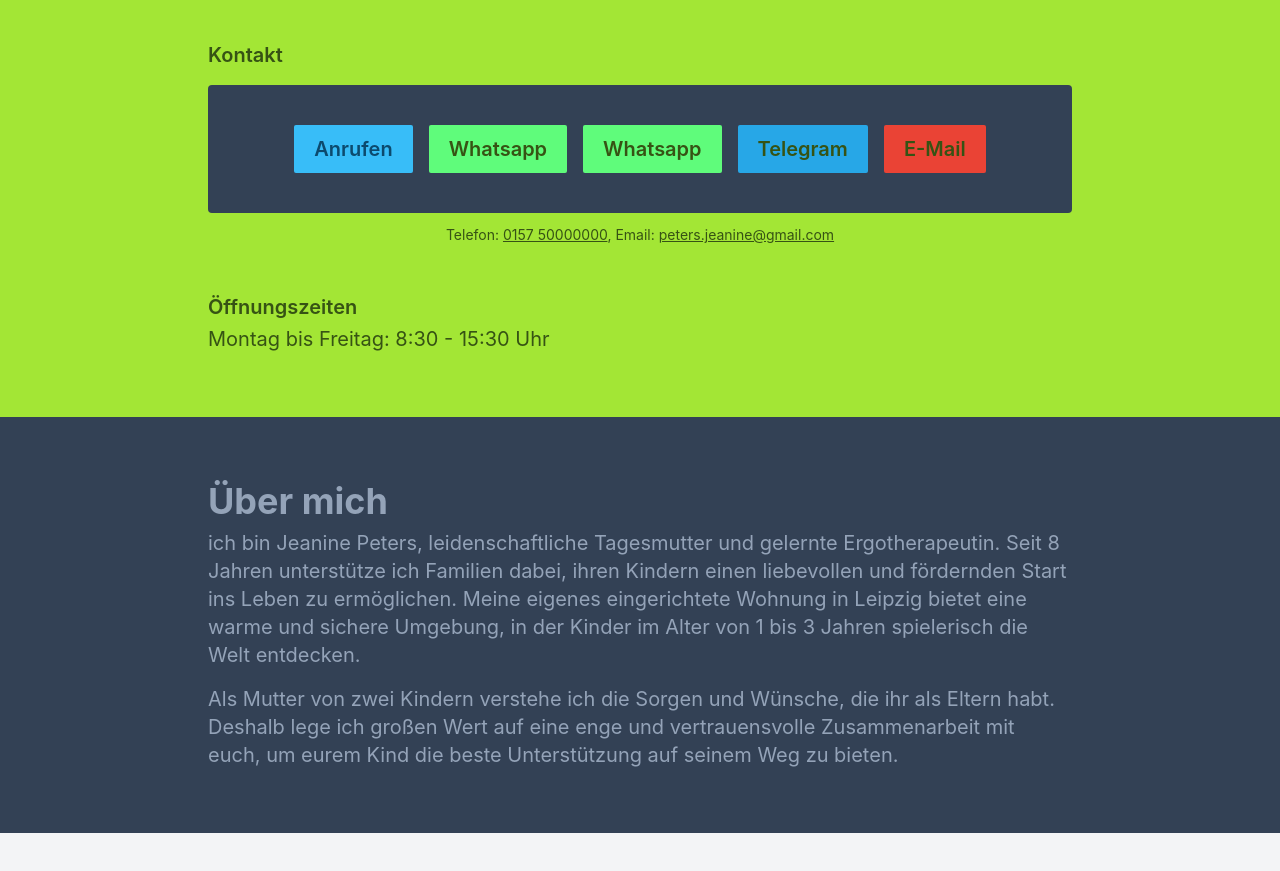
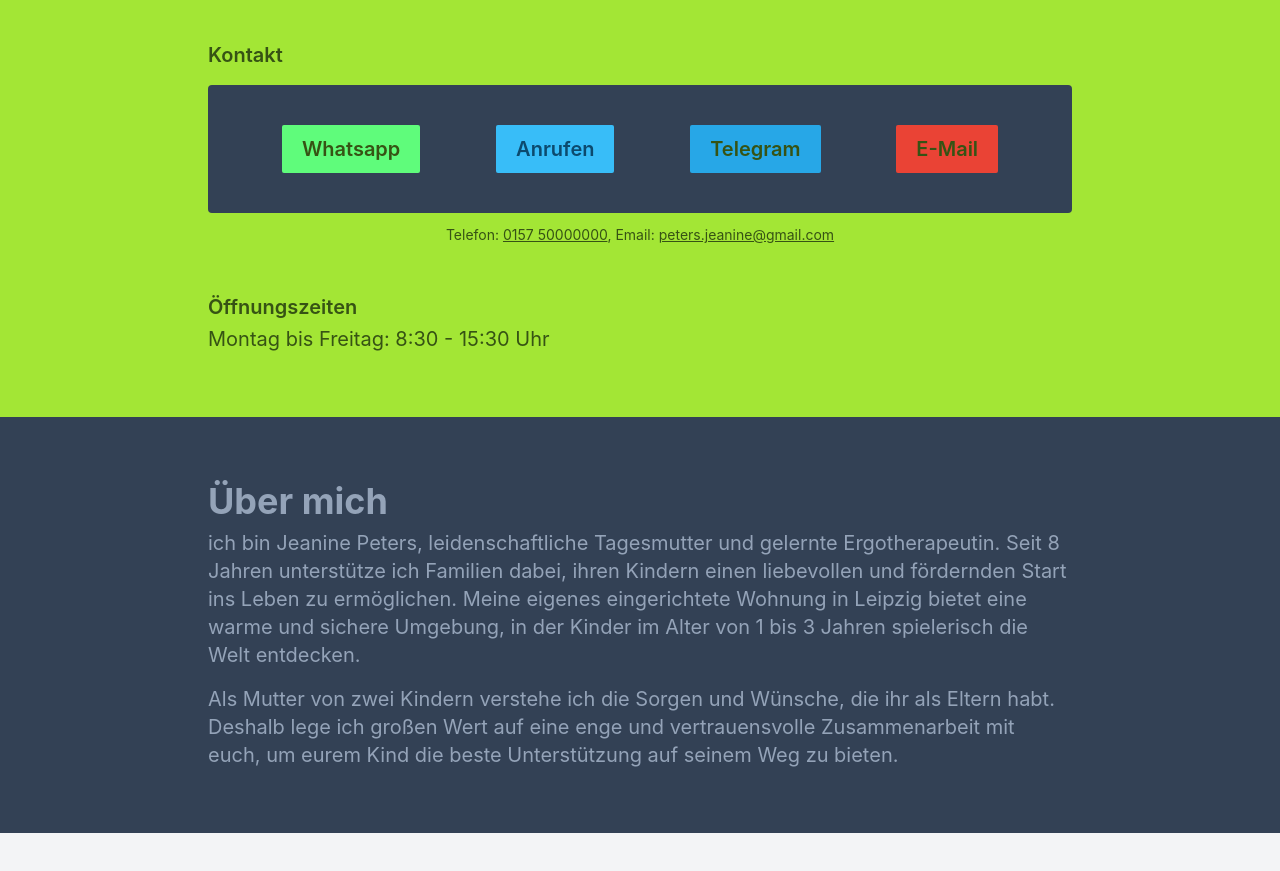
Before and after one commit to NULLzuEINS/tagesmutter-peters-de, an Astro site in the folder app/: page / in a window 1280 px wide. Shown: the part 1175-2046 px from the top of the page. Built offline with nearby package versions, Linux system fonts and the light colour scheme; Astro itself is replaced by a stand-in of ours.

Commit message:
💄 style: refactor: Refactor contact section in index.astro for better structure and readability

```diff
--- a/app/src/pages/index.astro
+++ b/app/src/pages/index.astro
@@ -23,23 +23,18 @@ import GoogleMap from '../components/GoogleMap.astro'
 				<a href="https://maps.app.goo.gl/jzU8Tnb2iCeyxCfR6" class="underline" target="_blank">Google Maps</a>
 			</p>
 
+			<h3 class="pt-8 pb-1 text-xl font-semibold">Kontakt</h3>
+			<div class="flex flex-col md:flex-row justify-around md:space-x-2 space-y-2 md:space-y-0  p-2 md:p-10 text-center bg-slate-700 rounded my-3">
 
-			<h3 class="pt-8 pb-1 text-xl font-semibold">Kontakt</h3>
-			<p class="flex space-x-4 justify-center text-center p-10 bg-slate-700 rounded my-3">
-				<a
-						href="tel:+4915750000000"
-						class="text-sky-900 bg-sky-400 hover:bg-sky-600 focus:ring-4 focus:ring-sky-300 font-semibold rounded-sm  px-4 lg:px-5 py-2 lg:py-2.5  focus:outline-none dark:focus:ring-gray-200"
-						>Anrufen</a
-					>
 				<a
 						href="whatsapp://send?phone=+4915750000000"
-						class="text-lime-900 bg-[#5FFC7B] hover:bg-[#28D146] focus:ring-4 focus:ring-[#28D146]-300 font-semibold rounded-sm px-4 lg:px-5 py-2 lg:py-2.5  focus:outline-none dark:focus:ring-gray-200"
+						class="text-lime-900 bg-[#5FFC7B] hover:bg-[#28D146] focus:ring-4 focus:ring-[#28D146]-300 font-semibold rounded-sm px-4 lg:px-5 py-2 lg:py-2.5 focus:outline-none dark:focus:ring-gray-200"
 						>Whatsapp</a
 					>
 				<a
-						href="https://api.whatsapp.com/send/?phone=00491707353067"
-						class="text-lime-900 bg-[#5FFC7B] hover:bg-[#28D146] focus:ring-4 focus:ring-[#28D146]-300 font-semibold rounded-sm px-4 lg:px-5 py-2 lg:py-2.5  focus:outline-none dark:focus:ring-gray-200"
-						>Whatsapp</a
+						href="tel:+4915750000000"
+						class="text-sky-900 bg-sky-400 hover:bg-sky-600 focus:ring-4 focus:ring-sky-300 font-semibold rounded-sm px-4 lg:px-5 py-2 lg:py-2.5  focus:outline-none dark:focus:ring-gray-200"
+						>Anrufen</a
 					>
 				<a
 						href="https://t.me/vergissberlin"
@@ -51,7 +46,7 @@ import GoogleMap from '../components/GoogleMap.astro'
 						class="text-lime-900 bg-[#EA4335] hover:bg-[#5F6368] focus:ring-4 focus:ring-[#28D146]-300 font-semibold rounded-sm px-4 lg:px-5 py-2 lg:py-2.5  focus:outline-none dark:focus:ring-gray-200"
 						>E-Mail</a
 					>
-			</p>
+			</div>
 			<p class="pb-4 text-sm text-center">
 				Telefon: <a href="tel:+4915750000000" class="underline">0157 50000000</a>,
 				Email: <a href="mailto:peters.jeanine@gmail.com" class="underline">peters.jeanine@gmail.com</a>
@@ -80,7 +75,6 @@ import GoogleMap from '../components/GoogleMap.astro'
 				Zusammenarbeit mit euch, um eurem Kind die beste Unterstützung auf seinem Weg
 				zu bieten.
 			</p>
-
 		</Section>
 
 	</main>
```
